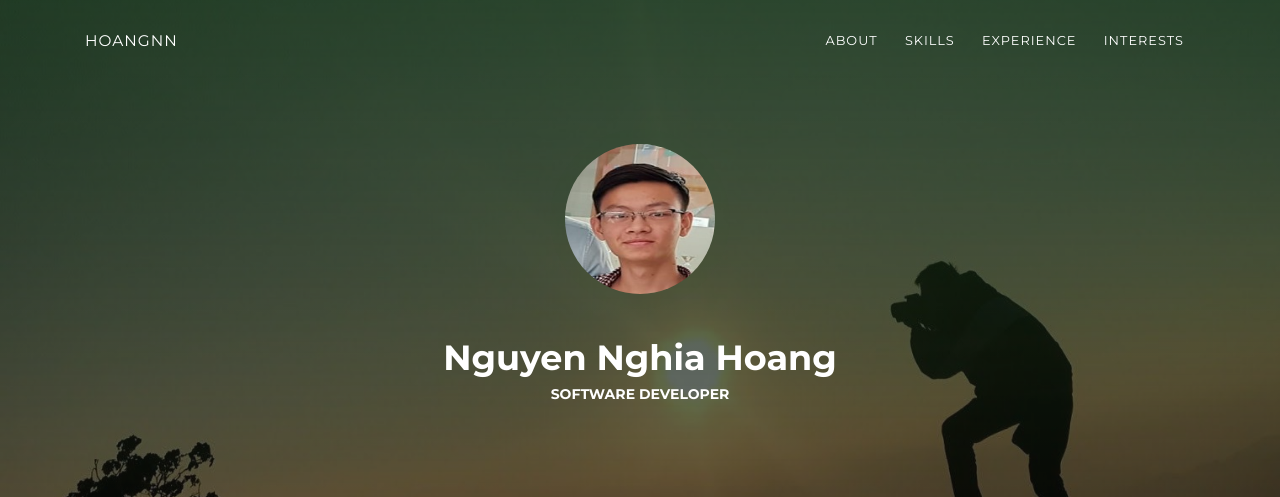
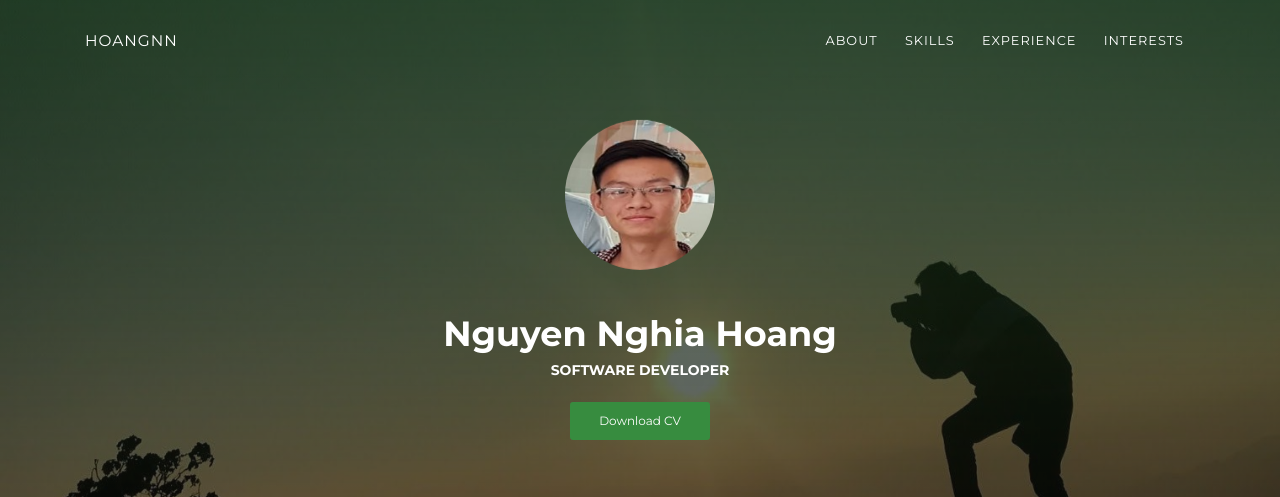
Before and after one commit to hoangnn-4310/hoangnn-4310, a plain HTML site: page index.html in a window 1280 px wide. Shown: the top 497 px of the page. Drawn offline with Linux system fonts and the light colour scheme.

Commit message:
Update index.html

```diff
--- a/index.html
+++ b/index.html
@@ -57,6 +57,7 @@
                             </div>
                             <div class="h2 title">Nguyen Nghia Hoang</div>
                             <p class="category text-white">Software Developer</p>
+                            <a class="btn btn-primary aos-init aos-animate" data-aos="zoom-in" data-aos-anchor="data-aos-anchor" href="js/CV%20-%20Nguyen%20Nghia%20Hoang%20-%20Fresher%20Software%20Developer.pdf" download>Download CV</a>
                         </div>
                     </div>
                     <div class="section">
```
